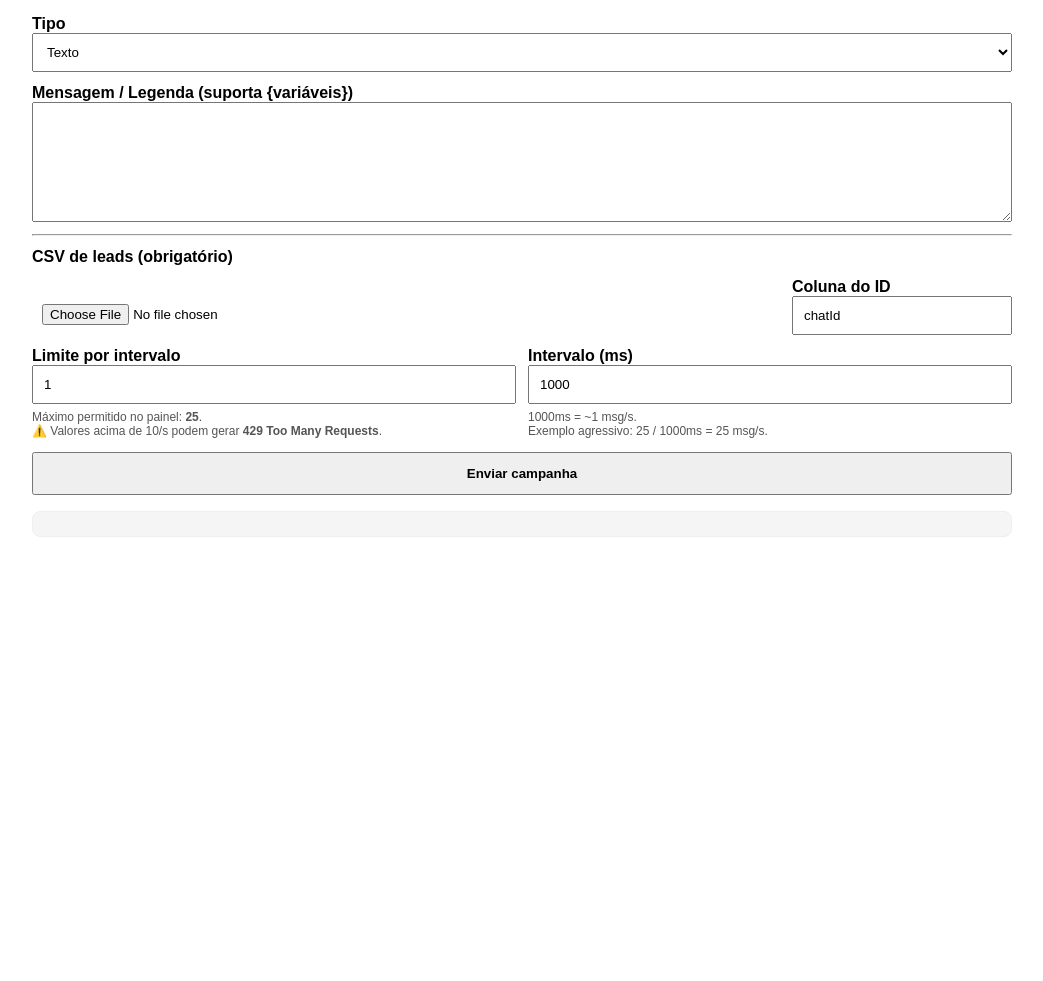
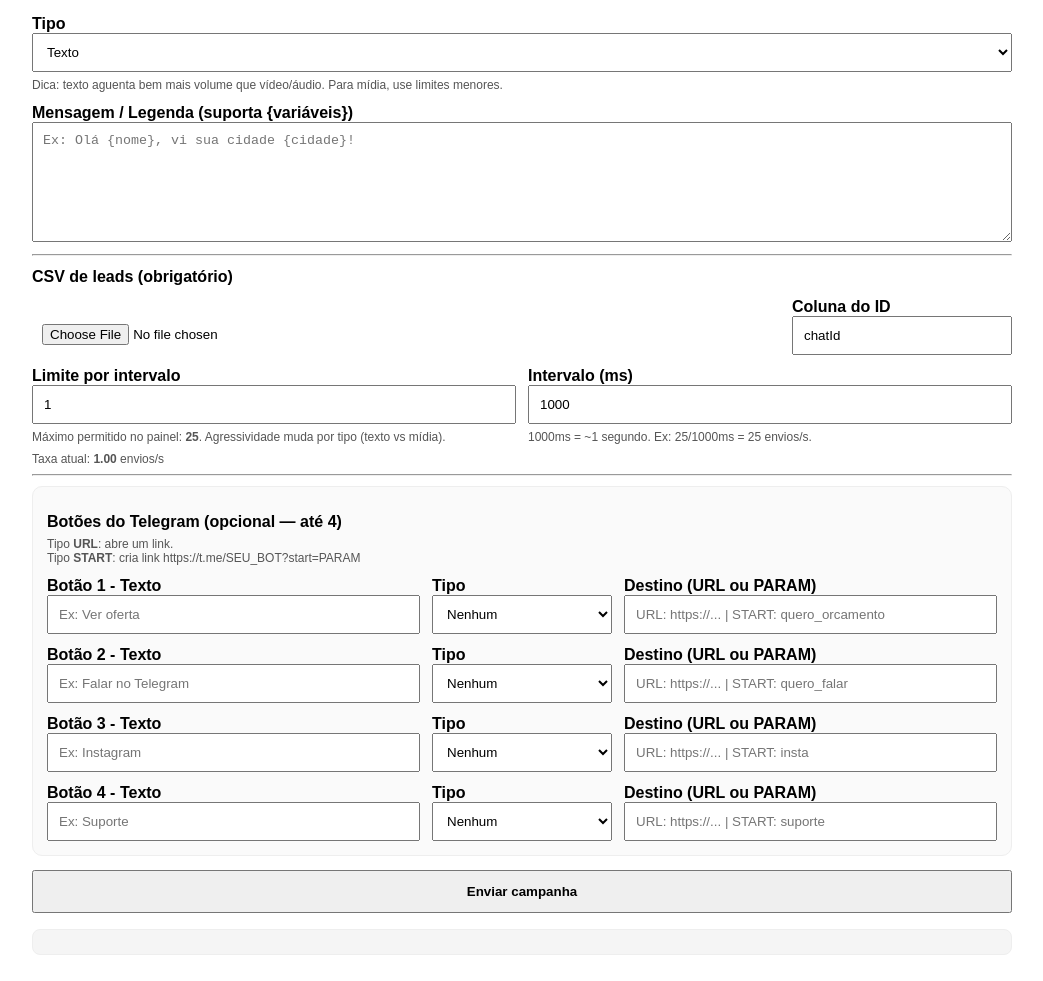
Before and after one commit to Dopumaru/Fila-de-disparos, a website: page public/index.html in a window 1280 px wide. Shown: the part 289-1270 px from the top of the page, without its empty margins (118-1161 px from the left). Before the commit the page ends 852 px from the top, so only its background shows below. Drawn offline with Linux system fonts and the light colour scheme.

Commit message:
Update index.html

```diff
--- a/public/index.html
+++ b/public/index.html
@@ -59,9 +59,13 @@
         <option value="audio">Áudio</option>
         <option value="document">Documento</option>
       </select>
+      <div class="hint">
+        Dica: texto aguenta bem mais volume que vídeo/áudio. Para mídia, use limites menores.
+      </div>
     </div>
   </div>
 
+  <!-- BLOCO DE MÍDIA -->
   <div id="mediaBlock" class="mediaBox">
     <label>Arquivo (Upload)</label>
     <input id="arquivo" type="file" />
@@ -70,12 +74,13 @@
     <label>OU URL do Arquivo</label>
     <input id="fileUrl" placeholder="https://..." />
     <div class="hint">
-      ⚠️ Preencha <b>URL</b> OU selecione <b>Upload</b> (não os dois).
+      ⚠️ Preencha <b>URL</b> OU selecione <b>Upload</b> (não os dois).<br>
+      Se usar URL, não ocupa espaço no servidor.
     </div>
   </div>
 
   <label>Mensagem / Legenda (suporta {variáveis})</label>
-  <textarea id="mensagem"></textarea>
+  <textarea id="mensagem" placeholder="Ex: Olá {nome}, vi sua cidade {cidade}!"></textarea>
 
   <hr>
 
@@ -90,31 +95,117 @@
     </div>
   </div>
 
-  <!-- LIMITES AJUSTADOS PARA 25 -->
+  <!-- LIMITES (max 25) + AVISO POR TIPO -->
   <div class="row">
     <div>
       <label>Limite por intervalo</label>
       <input id="limitMax" type="number" value="1" min="1" max="25" step="1" />
       <div class="hint">
-        Máximo permitido no painel: <b>25</b>.<br>
-        ⚠️ Valores acima de 10/s podem gerar <b>429 Too Many Requests</b>.
+        Máximo permitido no painel: <b>25</b>. Agressividade muda por tipo (texto vs mídia).
       </div>
     </div>
     <div>
       <label>Intervalo (ms)</label>
       <input id="limitMs" type="number" value="1000" min="200" max="60000" step="50" />
       <div class="hint">
-        1000ms = ~1 msg/s.<br>
-        Exemplo agressivo: 25 / 1000ms = 25 msg/s.
+        1000ms = ~1 segundo. Ex: 25/1000ms = 25 envios/s.
       </div>
     </div>
   </div>
 
-  <div id="rateWarn" class="hint warn" style="display:none; margin-top:8px;">
-    ⚠️ Configuração agressiva detectada. Alto risco de 429 (flood control).
+  <div id="rateInfo" class="hint" style="margin-top:8px;">
+    Taxa atual: <b id="rateNow">0</b> envios/s
+  </div>
+
+  <div id="rateWarn" class="hint warn" style="display:none; margin-top:8px;"></div>
+
+  <hr>
+
+  <!-- ✅ BLOCO DE BOTÕES (até 4) -->
+  <div class="box" id="buttonsBlock">
+    <label>Botões do Telegram (opcional — até 4)</label>
+    <div class="hint">
+      Tipo <b>URL</b>: abre um link.<br/>
+      Tipo <b>START</b>: cria link https://t.me/SEU_BOT?start=PARAM
+    </div>
+
+    <div class="row">
+      <div><label>Botão 1 - Texto</label><input id="b1Text" placeholder="Ex: Ver oferta" /></div>
+      <div style="max-width: 180px;"><label>Tipo</label>
+        <select id="b1Type">
+          <option value="none">Nenhum</option>
+          <option value="url">URL</option>
+          <option value="start">START</option>
+        </select>
+      </div>
+      <div><label>Destino (URL ou PARAM)</label><input id="b1Value" placeholder="URL: https://... | START: quero_orcamento" /></div>
+    </div>
+
+    <div class="row">
+      <div><label>Botão 2 - Texto</label><input id="b2Text" placeholder="Ex: Falar no Telegram" /></div>
+      <div style="max-width: 180px;"><label>Tipo</label>
+        <select id="b2Type">
+          <option value="none">Nenhum</option>
+          <option value="url">URL</option>
+          <option value="start">START</option>
+        </select>
+      </div>
+      <div><label>Destino (URL ou PARAM)</label><input id="b2Value" placeholder="URL: https://... | START: quero_falar" /></div>
+    </div>
+
+    <div class="row">
+      <div><label>Botão 3 - Texto</label><input id="b3Text" placeholder="Ex: Instagram" /></div>
+      <div style="max-width: 180px;"><label>Tipo</label>
+        <select id="b3Type">
+          <option value="none">Nenhum</option>
+          <option value="url">URL</option>
+          <option value="start">START</option>
+        </select>
+      </div>
+      <div><label>Destino (URL ou PARAM)</label><input id="b3Value" placeholder="URL: https://... | START: insta" /></div>
+    </div>
+
+    <div class="row">
+      <div><label>Botão 4 - Texto</label><input id="b4Text" placeholder="Ex: Suporte" /></div>
+      <div style="max-width: 180px;"><label>Tipo</label>
+        <select id="b4Type">
+          <option value="none">Nenhum</option>
+          <option value="url">URL</option>
+          <option value="start">START</option>
+        </select>
+      </div>
+      <div><label>Destino (URL ou PARAM)</label><input id="b4Value" placeholder="URL: https://... | START: suporte" /></div>
+    </div>
   </div>
 
   <button id="btnEnviar" type="button">Enviar campanha</button>
+
+  <!-- ✅ NOVO: PAINEL DE STATUS DA CAMPANHA + PAUSE/RESUME -->
+  <div class="box" id="campaignBox" style="display:none;">
+    <h3 style="margin:0 0 10px;">Campanha</h3>
+    <div id="campaignMeta" class="muted"></div>
+
+    <div style="margin-top:10px;">
+      <div class="pill" id="stTotal">Total: 0</div>
+      <div class="pill" id="stSent">Enviados: 0</div>
+      <div class="pill" id="stFailed">Falhas: 0</div>
+      <div class="pill" id="stPending">Pendentes: 0</div>
+    </div>
+
+    <div style="margin-top:12px;">
+      <div style="height:10px;background:#222;border-radius:999px;overflow:hidden;">
+        <div id="bar" style="height:10px;width:0%;background:#4caf50;"></div>
+      </div>
+      <div class="muted" id="stProg" style="margin-top:6px;">0%</div>
+    </div>
+
+    <div class="row" style="margin-top:12px;">
+      <div><button id="btnPause" type="button">Pausar fila</button></div>
+      <div><button id="btnResume" type="button">Retomar fila</button></div>
+    </div>
+
+    <div class="muted" id="queuePausedInfo" style="margin-top:6px;"></div>
+  </div>
 
   <p id="status"></p>
   <pre id="debug"></pre>
@@ -126,15 +217,36 @@
     function refreshUI() {
       mediaBlock.style.display = (tipo.value === "text") ? "none" : "block";
     }
+
     tipo.addEventListener("change", refreshUI);
     refreshUI();
   </script>
 
-  <!-- VALIDAÇÃO DE TAXA -->
+  <!-- ✅ CLAMP + AVISO "AGRESSIVO" POR TIPO -->
   <script>
     const limitMaxEl = document.getElementById("limitMax");
     const limitMsEl = document.getElementById("limitMs");
     const rateWarnEl = document.getElementById("rateWarn");
+    const rateNowEl = document.getElementById("rateNow");
+    const tipoEl = document.getElementById("tipo");
+
+    const LIMIT_MAX_MIN = 1;
+    const LIMIT_MAX_MAX = 25;
+    const LIMIT_MS_MIN = 200;
+    const LIMIT_MS_MAX = 60000;
+
+    // thresholds por tipo (envios/s)
+    // - warn: acima disso começa risco real de 429
+    // - danger: acima disso é MUITO provável dar 429 especialmente com mídia
+    const TH = {
+      text:       { warn: 15, danger: 25, rec: "Texto costuma aguentar mais. Comece em 10–15/s e suba aos poucos." },
+      photo:      { warn: 8,  danger: 12, rec: "Foto é mais pesada. Recomendo 3–8/s." },
+      document:   { warn: 5,  danger: 8,  rec: "Documento pesa. Recomendo 1–5/s." },
+      audio:      { warn: 4,  danger: 7,  rec: "Áudio pesa. Recomendo 1–4/s." },
+      voice:      { warn: 4,  danger: 7,  rec: "Voz (OGG) pesa. Recomendo 1–4/s." },
+      video:      { warn: 2,  danger: 5,  rec: "Vídeo é o pior caso. Recomendo 1–2/s (com backoff dá pra tentar 3–5/s)." },
+      video_note: { warn: 2,  danger: 5,  rec: "Vídeo redondo é pesado. Recomendo 1–2/s." },
+    };
 
     function clampInt(v, min, max, fallback) {
       const n = Number(v);
@@ -142,31 +254,52 @@
       return Math.min(max, Math.max(min, Math.trunc(n)));
     }
 
-    function clampMs(v) {
+    function clampMs(v, min, max, fallback) {
       const n = Number(v);
-      if (!Number.isFinite(n)) return 1000;
-      return Math.min(60000, Math.max(200, Math.round(n)));
+      if (!Number.isFinite(n)) return fallback;
+      return Math.min(max, Math.max(min, Math.round(n)));
     }
 
-    function refreshRateWarn() {
-      const max = clampInt(limitMaxEl.value, 1, 25, 1);
-      const ms = clampMs(limitMsEl.value);
+    function formatRate(x) {
+      if (!Number.isFinite(x)) return "0";
+      if (x < 10) return x.toFixed(2);
+      return x.toFixed(1);
+    }
+
+    function refreshRateUI() {
+      const max = clampInt(limitMaxEl.value, LIMIT_MAX_MIN, LIMIT_MAX_MAX, 1);
+      const ms = clampMs(limitMsEl.value, LIMIT_MS_MIN, LIMIT_MS_MAX, 1000);
 
       limitMaxEl.value = String(max);
       limitMsEl.value = String(ms);
 
       const perSecond = (max / ms) * 1000;
+      rateNowEl.textContent = formatRate(perSecond);
 
-      if (perSecond > 10) {
+      const t = String(tipoEl.value || "text");
+      const th = TH[t] || TH.text;
+
+      if (perSecond >= th.danger) {
         rateWarnEl.style.display = "block";
+        rateWarnEl.innerHTML =
+          `⚠️ <b>MUITO agressivo</b> para <b>${t}</b>: <b>${formatRate(perSecond)}</b>/s. ` +
+          `Alta chance de <b>429</b> e falhas. ${th.rec}`;
+      } else if (perSecond >= th.warn) {
+        rateWarnEl.style.display = "block";
+        rateWarnEl.innerHTML =
+          `⚠️ <b>Agressivo</b> para <b>${t}</b>: <b>${formatRate(perSecond)}</b>/s. ` +
+          `Pode gerar <b>429</b>. ${th.rec}`;
       } else {
         rateWarnEl.style.display = "none";
+        rateWarnEl.textContent = "";
       }
     }
 
-    limitMaxEl.addEventListener("input", refreshRateWarn);
-    limitMsEl.addEventListener("input", refreshRateWarn);
-    refreshRateWarn();
+    limitMaxEl.addEventListener("input", refreshRateUI);
+    limitMsEl.addEventListener("input", refreshRateUI);
+    tipoEl.addEventListener("change", refreshRateUI);
+
+    refreshRateUI();
   </script>
 
   <script src="./app.js"></script>
```
